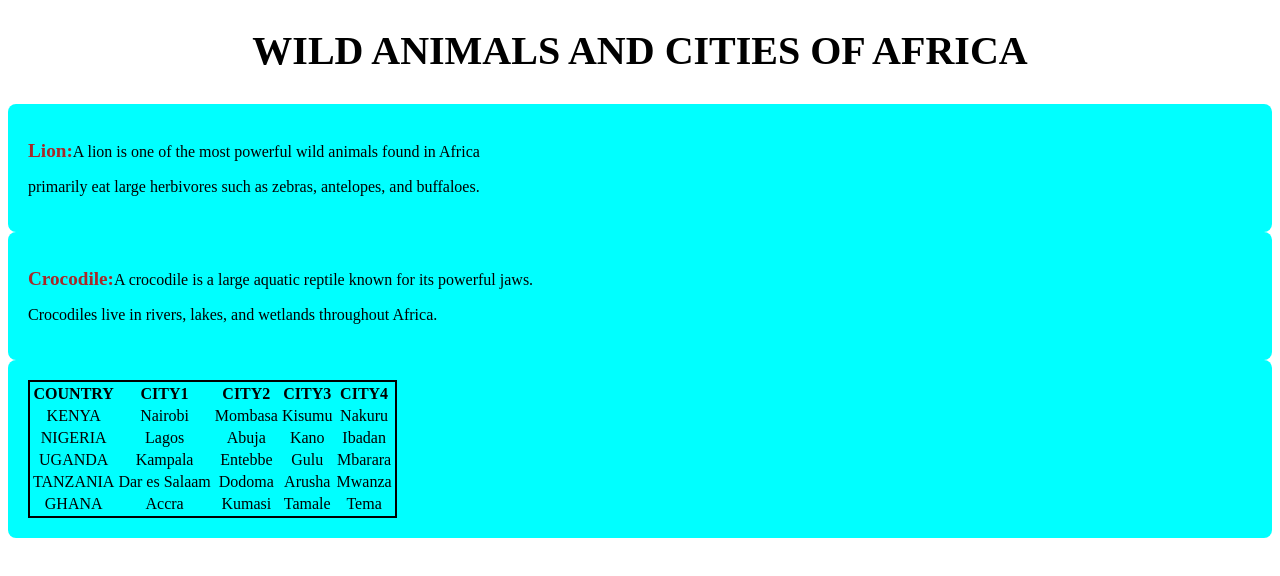
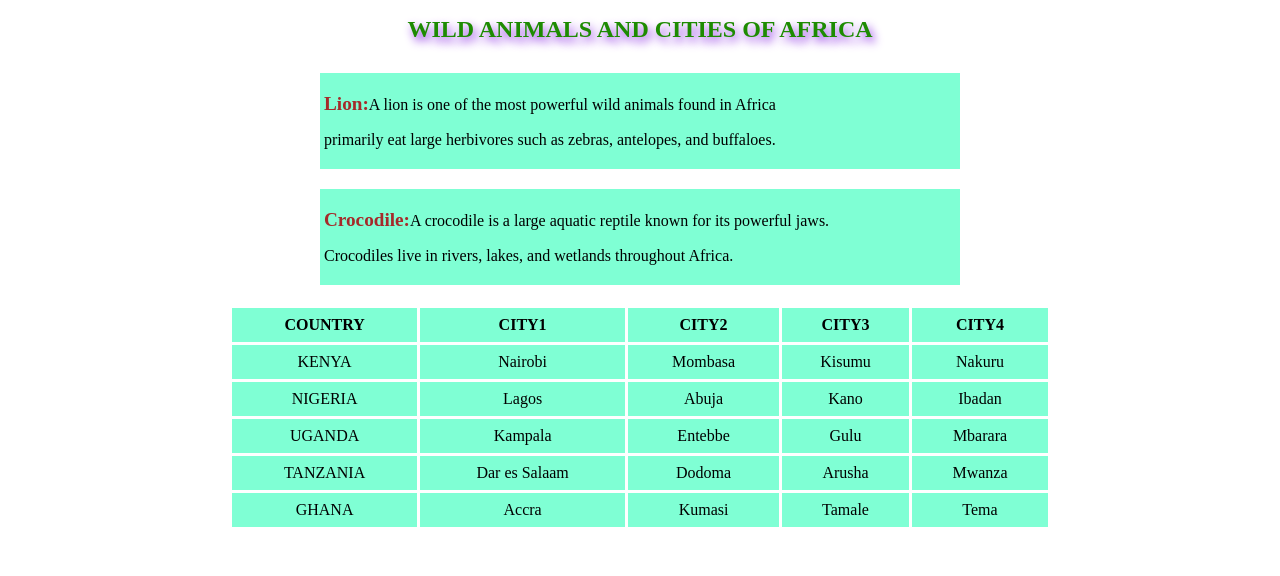
Before and after one commit to okangi/-freecodecamp-projects, a plain HTML site: page index.html in a window 1280 px wide. Drawn offline with Linux system fonts and the light colour scheme.

Commit message:
first commit

```diff
--- a/index.html
+++ b/index.html
@@ -5,15 +5,26 @@
     <meta name="viewport" content="width=device-width, initial-scale=1.0">
     <title>Document</title>
     <style>
-        div {padding: 20px;
-            background-color: aqua;
-            border-radius: 8px;
-            margin-bottom: 20px 0;
+        #table{
+            margin: 20px auto;
+            width: 65%;
+            background-color: aquamarine;
 
         }
+        #paragraph1,
+        #paragraph{
+            padding: 4px;
+             margin: 20px auto;
+             width: 50%;
+             background-color: aquamarine;
+
+        }
+
+
         #firstTitle {
-            font-size: 2.5rem;
-            color: black;
+            text-shadow: 3px 5px 10px blueviolet;
+            font-size: 1.5rem;
+            color: rgb(30, 139, 2);
             text-align: center;
             margin-bottom: 30px;
 
@@ -25,21 +36,33 @@
         }
         .tb{
             border: 2px solid;
+            margin: 0 auto;
+            width:100%;
+            text-align: center;
+            border-collapse: collapse;
         }
+        .tb th,
+        .tb td{
+            border: solid 3px white;
+            padding: 8px;
+
+        }
+
+
 
     </style>
 </head>
 <body>
     <h1 id="firstTitle">WILD ANIMALS AND CITIES OF AFRICA</h1>
-        <div>
+        <div id="paragraph">
             <p class=""><strong>Lion:</strong>A lion is one of the most powerful wild animals found in Africa</p>
             <p>primarily eat large herbivores such as zebras, antelopes, and buffaloes.</p>
         </div>
-        <div>
+        <div id="paragraph1">
             <p><strong>Crocodile:</strong>A crocodile is a large aquatic reptile known for its powerful jaws.</p>
             <p>Crocodiles live in rivers, lakes, and wetlands throughout Africa.</p>
         </div>
-        <div>
+        <div id="table">
             <table class="tb">
                 <thead>
                     <tr align=center>
```
